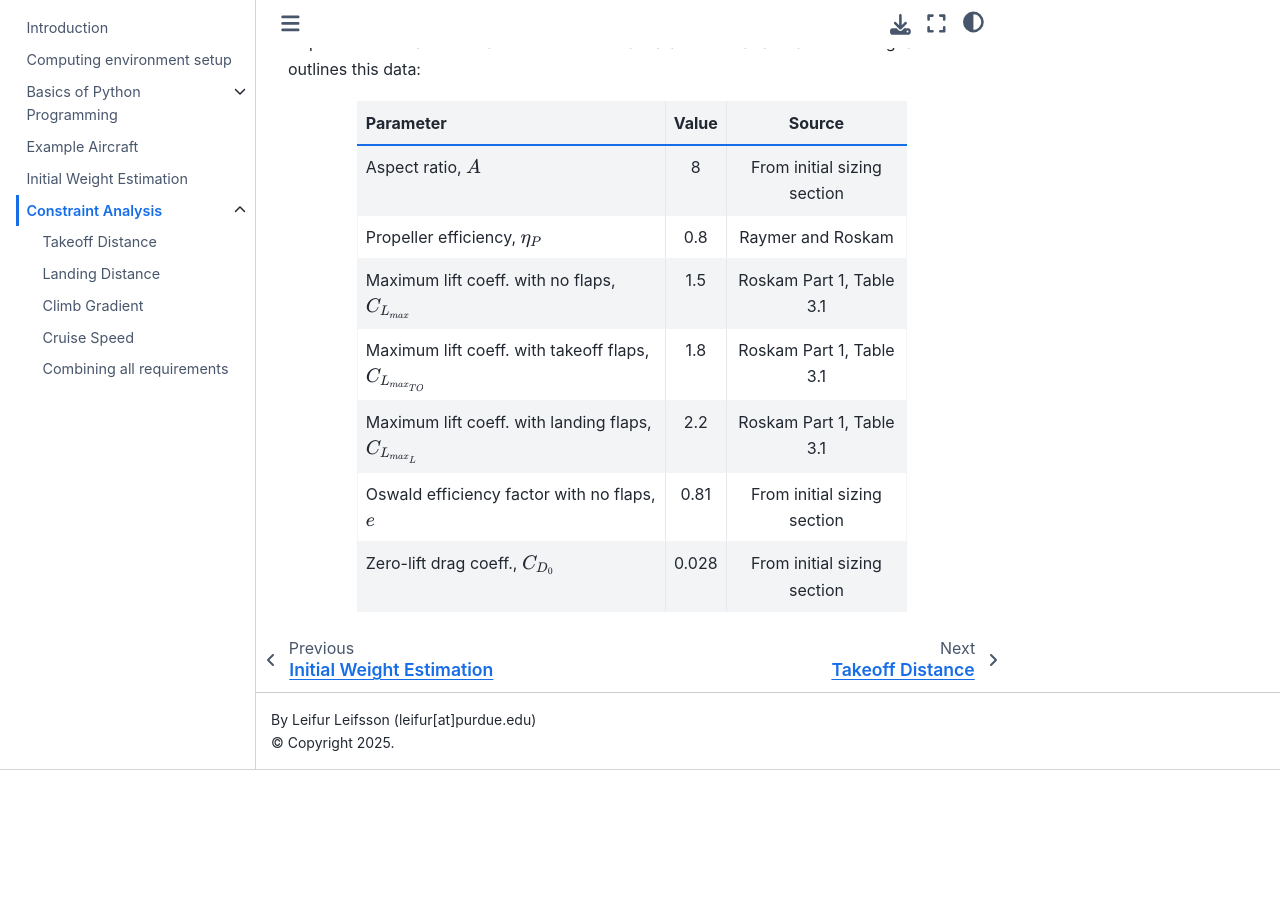
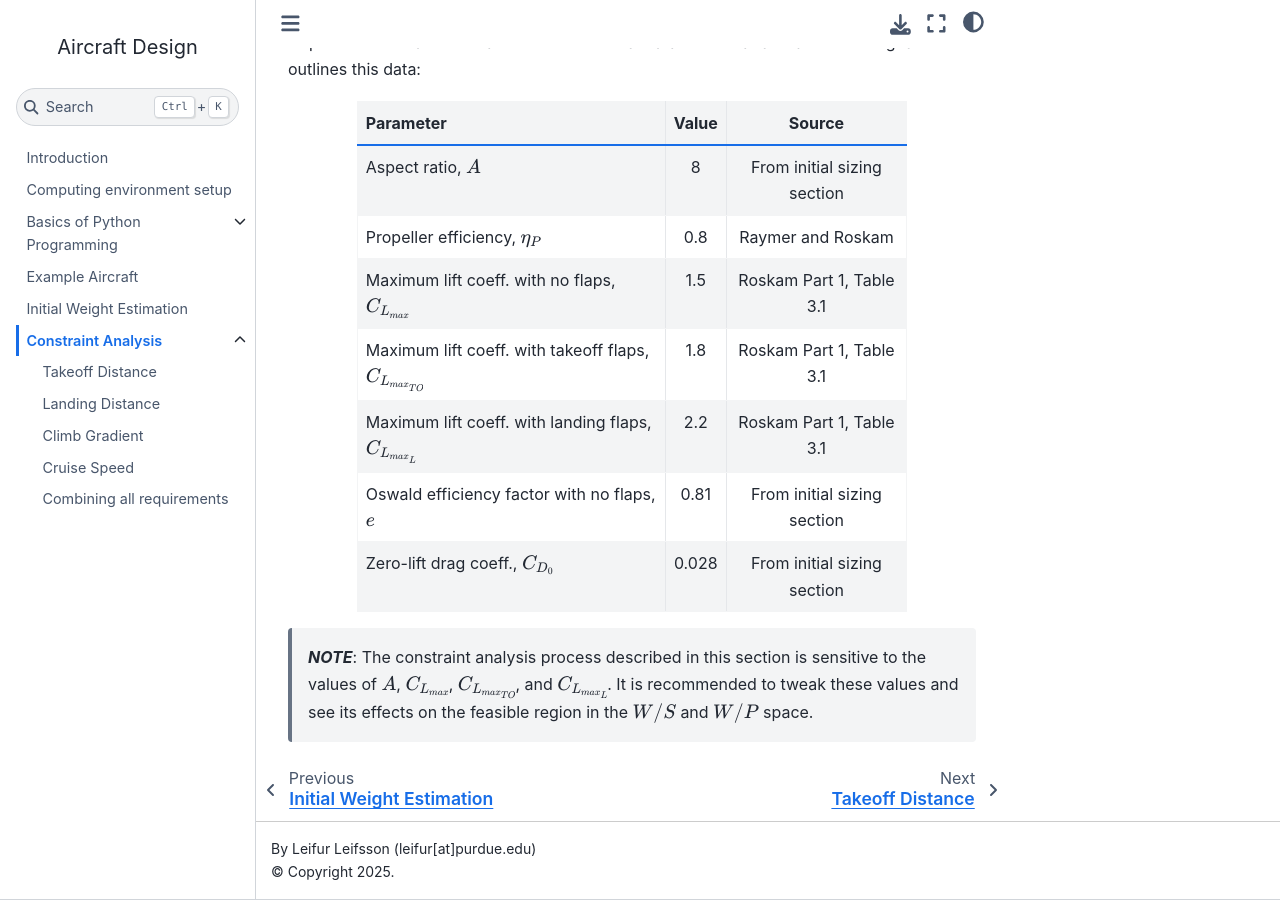
Before and after one commit to ComputationalDesignLab/aircraft-design, a Jupyter Book: the page built from book/constraint_analysis/intro.md, in a window 1280 px wide and 900 px high, scrolled down 918 px. Built offline with Jupyter Book 1.0.4 settings and Sphinx 7.4.7 and the Sphinx Book theme 1.1.4, drawn with Linux system fonts in a browser that asks for light colours; before the commit the page ends 1688 px from its top, so only the background shows below that.

Commit message:
added note about sensitivity

```diff
--- a/book/constraint_analysis/intro.md
+++ b/book/constraint_analysis/intro.md
@@ -30,3 +30,5 @@
 Oswald efficiency factor with no flaps, $e$ | 0.81 | From initial sizing section
 Zero-lift drag coeff., $C_{D_0}$ | 0.028 | From initial sizing section
 </div>
+
+> **_NOTE_**: The constraint analysis process described in this section is sensitive to the values of $A$, $C_{L_{max}}$, $C_{L_{max_{TO}}}$, and $C_{L_{max_L}}$. It is recommended to tweak these values and see its effects on the feasible region in the $W/S$ and $W/P$ space.
```
